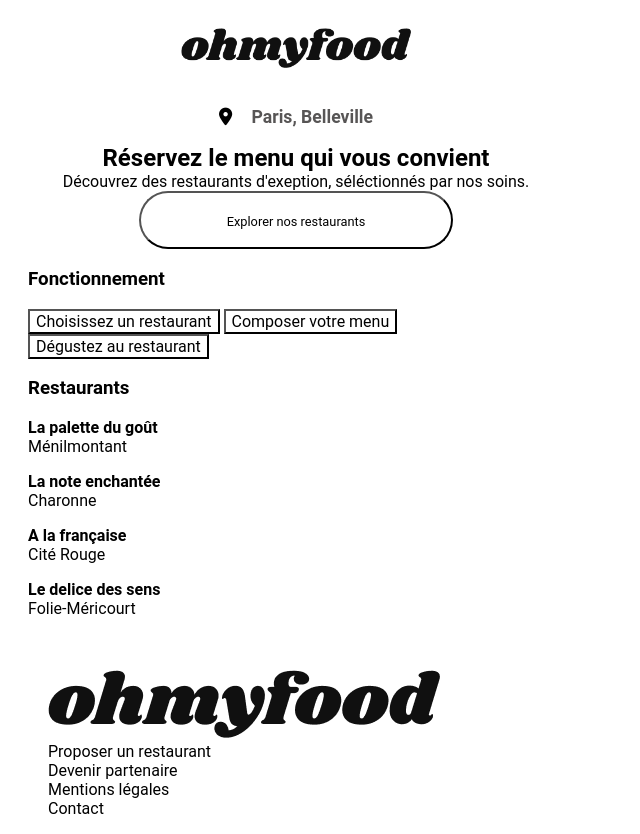
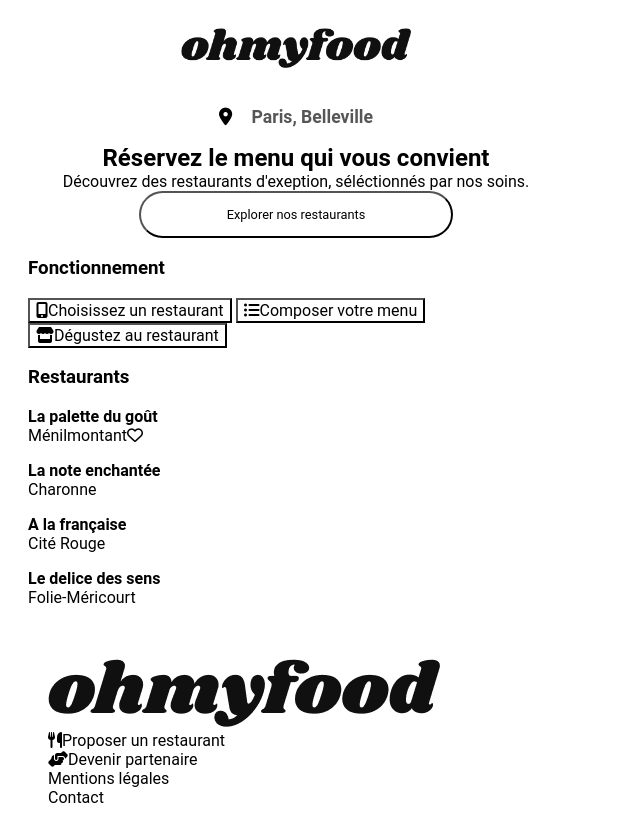
Before and after one commit to olgalescuyer/OlgaLescuyer_3_11062021, a website: page index.html in a window 1280 px wide. Shown: the whole page, without its empty margins (0-640 px from the left). Drawn offline with Linux system fonts and the light colour scheme.

Commit message:
bem pour le btn section searh

```diff
--- a/index.html
+++ b/index.html
@@ -38,16 +38,18 @@
 
 
                     <form class="form-btn">
-                        <button class="btn"><span class="btn__text">Explorer nos restaurants</span></button>
+                        <button class="btn btn__text">Explorer nos restaurants</button>
                     </form>
 
                 </div>
 
-                <form>
-                    <h3>Fonctionnement</h3>
-                    <button>Choisissez un restaurant</button>
-                    <button>Composer votre menu</button>
-                    <button>Dégustez au restaurant</button>
+                <h3>Fonctionnement</h3>
+
+                <form class="">
+
+                    <button><i class="fas fa-mobile-alt"></i>Choisissez un restaurant</button>
+                    <button><i class="fas fa-list-ul"></i>Composer votre menu</button>
+                    <button><i class="fas fa-store"></i>Dégustez au restaurant</button>
                 </form>
 
             </section>
@@ -59,7 +61,7 @@
                     <div>
                         <a href="la-palette-du-gout.html" class="link">
                             <div>
-                                <p><b>La palette du goût</b><br/>Ménilmontant</p>
+                                <p><b>La palette du goût</b><br/>Ménilmontant<i class="far fa-heart"></i></p>
                             </div>
                         </a>
 
@@ -96,8 +98,8 @@
             <li>
                 <a href="index.html" class="link"><img src="./public/img/interface/ohmyfood.png" alt="" class="logo-footer" /></a>
             </li>
-            <li><a href="#" class="link">Proposer un restaurant</a></li>
-            <li><a href="#" class="link">Devenir partenaire</a></li>
+            <li><a href="#" class="link"><i class="fas fa-utensils"></i>Proposer un restaurant</a></li>
+            <li><a href="#" class="link"><i class="fas fa-hands-helping"></i>Devenir partenaire</a></li>
             <li><a href="#" class="link">Mentions légales</a></li>
             <li><a href="#" class="link">Contact</a></li>
         </ul>
```
